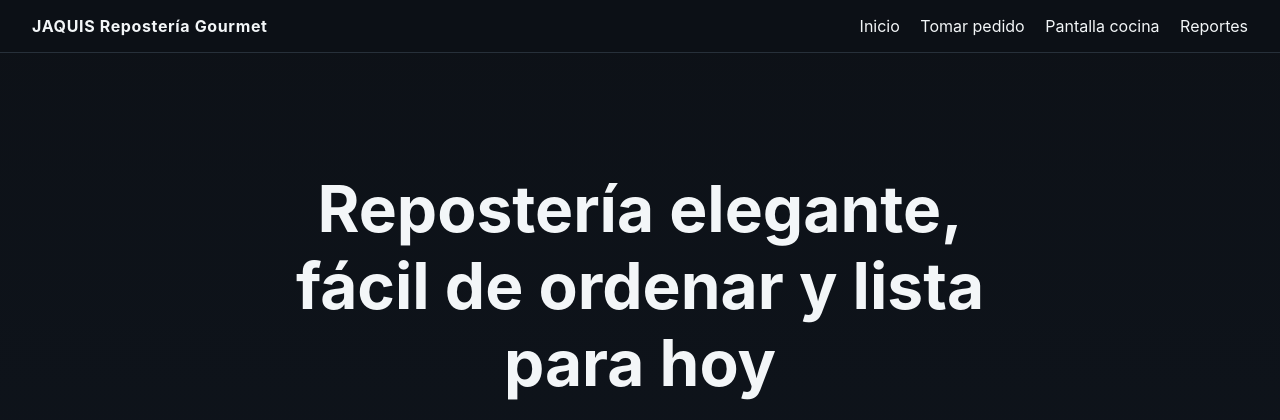
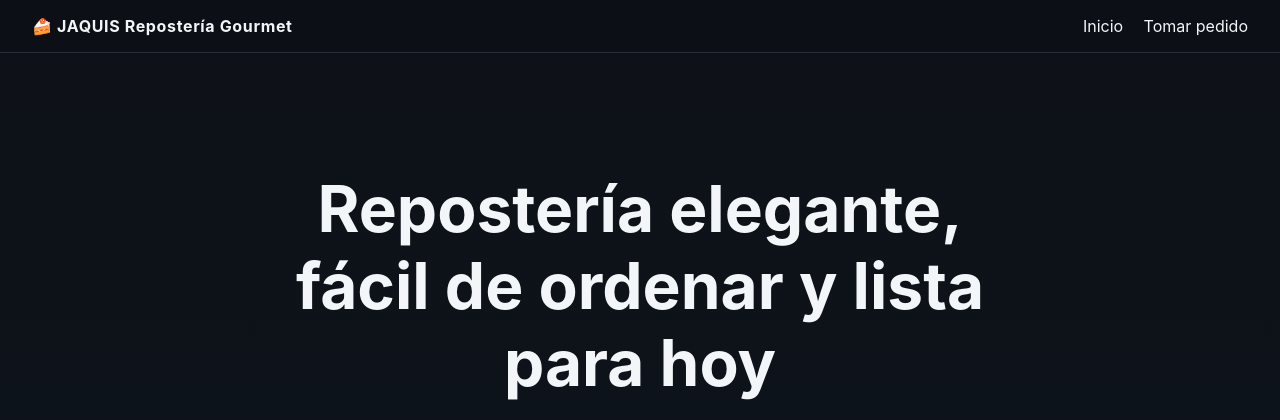
Before and after one commit to jSERRANO007/Jaquis_Reposteria, a FastAPI app: page / in a window 1280 px wide. Shown: the top 420 px of the page. Run offline with FastAPI, Linux system fonts and the light colour scheme; data comes from the database, SQL or seed files in the repository; parts of the project's set-up code (start-up, migrations or seed data) failed here and were passed over.

Commit message:
Update brand name to include cake emoji

```diff
--- a/templates/base.html
+++ b/templates/base.html
@@ -8,12 +8,10 @@
 </head>
 <body>
   <header class="topbar">
-    <div class="brand">JAQUIS Repostería Gourmet</div>
+    <div class="brand">🍰 JAQUIS Repostería Gourmet</div>
     <nav>
       <a href="/">Inicio</a>
       <a href="/pedido">Tomar pedido</a>
-      <a href="/cocina">Pantalla cocina</a>
-      <a href="/reportes">Reportes</a>
     </nav>
   </header>
   <main>
```
